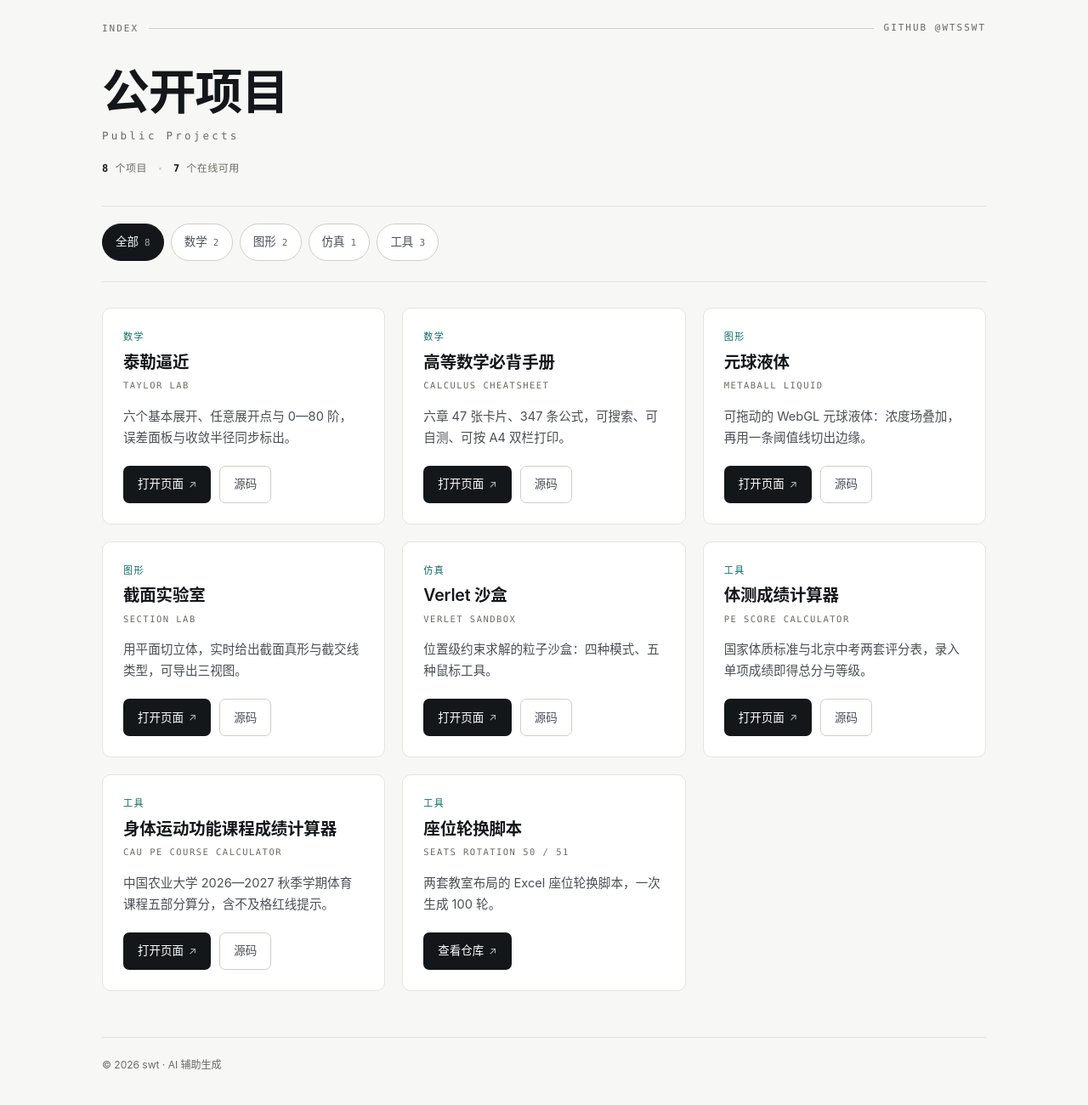
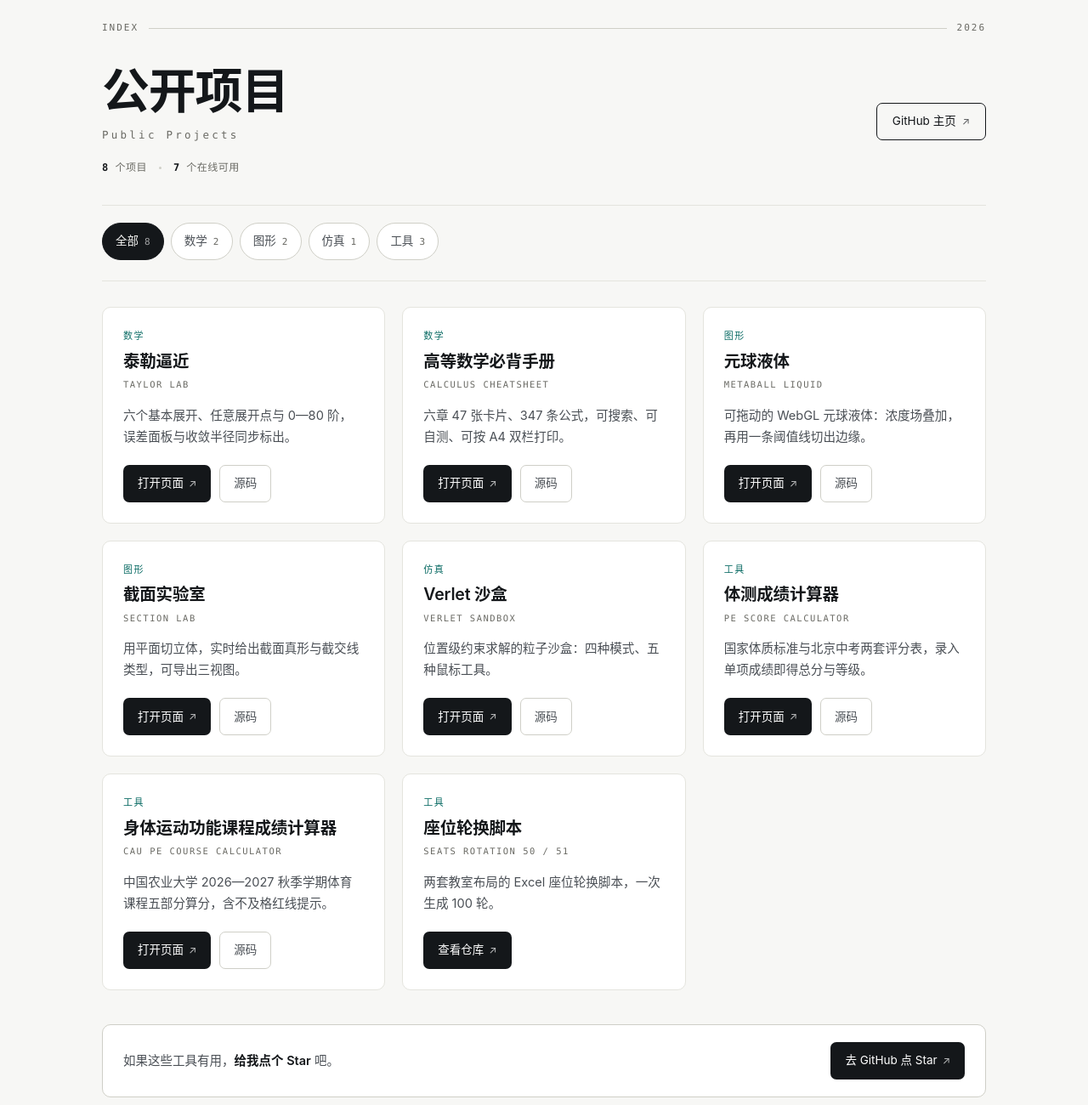
Before and after one commit to wtsswt/projects, a plain HTML site: page index.html in a window 1280 px wide. Shown: the part 40-1340 px from the top of the page at 85% size. Drawn offline with Linux system fonts and the light colour scheme.

Commit message:
头部加入 GitHub 主页按钮，页尾加入点 Star 提示

```diff
--- a/index.html
+++ b/index.html
@@ -50,8 +50,23 @@
     margin-bottom:clamp(20px,3.4vw,36px);
   }
   .meta .bar{flex:1;height:1px;background:var(--line-strong)}
-  .meta a{color:var(--faint);text-decoration:none;border-bottom:1px solid transparent}
-  .meta a:hover{color:var(--ink-2);border-bottom-color:var(--line-strong)}
+  .head-row{
+    display:flex;flex-wrap:wrap;align-items:flex-end;justify-content:space-between;
+    gap:clamp(16px,2.4vw,26px) 32px;
+  }
+  .gh-link{
+    display:inline-flex;align-items:center;gap:7px;
+    min-height:44px;padding:0 18px;
+    border:1px solid var(--ink);
+    border-radius:7px;
+    color:var(--ink);
+    font-size:13.5px;line-height:1;text-decoration:none;white-space:nowrap;
+    flex-shrink:0;
+    transition:background .18s ease,color .18s ease;
+  }
+  .gh-link:hover{background:var(--ink);color:#fff}
+  .gh-link:focus-visible{outline:2px solid var(--accent);outline-offset:3px}
+  .gh-link .arw{font-size:12px;opacity:.7}
   h1{
     margin:0;
     font-size:clamp(2.05rem,5vw + .55rem,3.5rem);
@@ -170,6 +185,20 @@
   .btn:focus-visible{outline:2px solid var(--accent);outline-offset:2px}
   .btn .arw{font-size:12px;opacity:.72}
 
+  /* ---------- star ---------- */
+  .star{
+    display:flex;flex-wrap:wrap;align-items:center;justify-content:space-between;
+    gap:12px 24px;
+    margin-top:clamp(28px,4vw,40px);
+    padding:clamp(16px,2.1vw,20px) clamp(18px,2.4vw,24px);
+    background:var(--card);
+    border:1px solid var(--line-strong);
+    border-radius:var(--r);
+  }
+  .star p{margin:0;font-size:14.5px;line-height:1.6;color:var(--ink-2)}
+  .star p b{color:var(--ink);font-weight:600}
+  .star .btn{flex-shrink:0}
+
   /* ---------- footer ---------- */
   .foot{
     margin-top:clamp(34px,4.6vw,54px);
@@ -193,8 +222,11 @@
 <main class="wrap">
 
   <header class="masthead">
-    <div class="meta"><span>Index</span><span class="bar"></span><a href="https://github.com/wtsswt?tab=repositories">GitHub @wtsswt</a></div>
-    <h1>公开项目<span class="en">Public Projects</span></h1>
+    <div class="meta"><span>Index</span><span class="bar"></span><span>2026</span></div>
+    <div class="head-row">
+      <h1>公开项目<span class="en">Public Projects</span></h1>
+      <a class="gh-link" href="https://github.com/wtsswt">GitHub 主页<span class="arw">↗</span></a>
+    </div>
     <div class="stats">
       <span><b>8</b> 个项目</span><span class="dot"></span>
       <span><b>7</b> 个在线可用</span>
@@ -300,6 +332,11 @@
 
   </section>
 
+  <section class="star" aria-label="给项目点 Star">
+    <p>如果这些工具有用，<b>给我点个 Star</b> 吧。</p>
+    <a class="btn primary" href="https://github.com/wtsswt?tab=repositories">去 GitHub 点 Star<span class="arw">↗</span></a>
+  </section>
+
   <footer class="foot">
     <p class="sign">© 2026 swt · AI 辅助生成</p>
   </footer>
```
